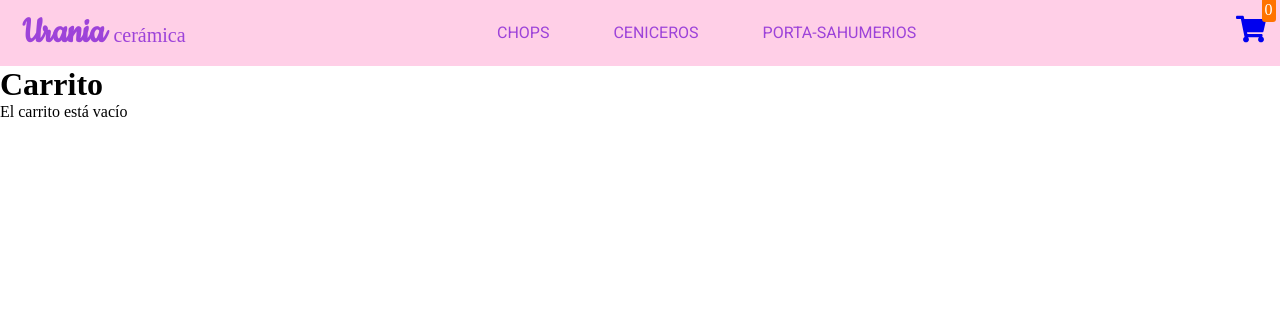
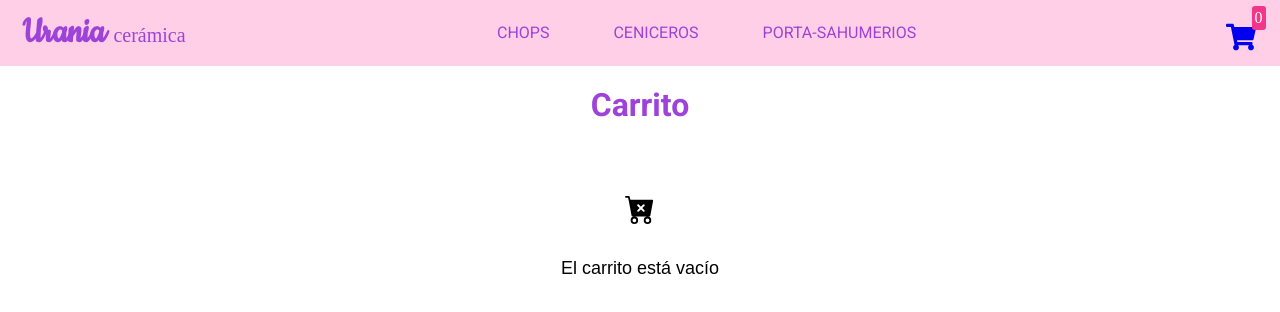
Before and after one commit to fedegomezc/e-commerce-urania, a React (Vite) app: page /cart in a window 1280 px wide. Shown: the top 312 px of the page. Built offline with nearby package versions, Linux system fonts and the light colour scheme.

Commit message:
add styles - styled components

```diff
--- a/src/components/Cart/Cart.jsx
+++ b/src/components/Cart/Cart.jsx
@@ -6,7 +6,7 @@ import { Link } from 'react-router-dom';
 import { setDoc, collection, doc, serverTimestamp, updateDoc, increment } from "firebase/firestore";
 import { db } from '../../utils/firebaseConfig';
 import Swal from 'sweetalert2';
-
+import {BsCartXFill} from 'react-icons/bs'
 
 const Cart = () => {
   const { cartList, deleteItem, removeList, total} = useContext(CartContext);
@@ -30,7 +30,7 @@ const Cart = () => {
       buyer: {
         name: "Leo Messi",
         email: "traemelacopa@messi.com",
-        phone: "123456789"
+        phone: "197819862022"
       },
       total: {total},
       items: itemsForDB,
@@ -60,13 +60,16 @@ const Cart = () => {
 
   return (
     <>
-      <h1>Carrito</h1>
+      <CartTitle>
+        <h1>Carrito</h1>
+      </CartTitle>
       <ul>
         {
           cartList.length === 0
-          ? <div>
+          ? <EmptyCart>
+              <BsCartXFill /> <br />
               <p>El carrito está vacío</p>
-            </div>
+            </EmptyCart>
           : <CartContainer>
               <Top>
                 <Link to='/'><TopButton>SEGUIR COMPRANDO</TopButton></Link>
@@ -80,13 +83,13 @@ const Cart = () => {
                         <div>
                         | <img src={item.image} alt={item.description} />
                         </div>
-                        <div>
+                        <ProductInfo>
                           <h3>{item.text}</h3>
                           <p>Cantidad: {item.quantityToAdd}</p>
                           <p>Precio: $ {item.price}</p>
-                          <p>Subtotal: $ {item.quantityToAdd * item.price}</p>
-                          <button onClick={() => deleteItem(item.id)}>Eliminar</button>
-                        </div>
+                          <h4>Subtotal: $ {item.quantityToAdd * item.price}</h4>
+                        </ProductInfo>
+                        <button onClick={() => deleteItem(item.id)}>Eliminar</button>
                       </Product>
                     )
                   )
@@ -108,25 +111,74 @@ export default Cart
 
 // Styled components
 
+const EmptyCart = styled.div`
+  display: flex;
+  flex-direction: column;
+  align-items: center;
+  padding: 50px;
+  font-size: 30px;
+
+  p {
+    font-family: sans-serif;
+    font-size: large;
+  }
+`
+
+const CartTitle = styled.div`
+  display: flex;
+  justify-content: center;
+  padding: 20px;
+
+  h1 {
+    font-family: 'Roboto', sans-serif;
+    color: #9d43d9;
+
+  }
+`
+
 const CartContainer = styled.section`
   display: flex;
   flex-direction: column;
-  margin: 0 auto;
   align-items: center;
   `
 
 const Top = styled.div`
+  display: flex;
+  flex-direction: row;
+  justify-content: space-around;
+  width: 100%
 
 `
 const TopButton = styled.button`
-  padding: 10px;
+padding: 15px 25px;
+  text-align: center;
+  font-size: 12px;
+  font-family: 'Roboto', sans-serif;
+  letter-spacing: 1px;
+  text-decoration: none;
+  color: #9d43d9;
+  background: transparent;
+  cursor: pointer;
+  transition: ease-out 0.5s;
+  border: 2px solid #9d43d9;
+  border-radius: 10px;
+  box-shadow: inset 0 0 0 0 #9d43d9;
+
+  :hover {
+  color: #eecbe3;
+  box-shadow: inset 0 -100px 0 0 #bc61f9;
+  }
+
+  :active {
+  transform: scale(0.9);
+  }
 
 `
 const Products = styled.div`
   display: flex;
   flex-direction: column;
-  margin: 0 auto;
-  max-width: 800px;
+  align-items: stretch;
+  width: 80%;
   padding: 20px;
   font-family: 'Roboto', sans-serif;
 `
@@ -137,31 +189,52 @@ const Product = styled.div`
 
   h3 {
     margin: 0 0 10px;
-    font-size: 20px;
+    font-size: 18px;
+    color: #9d43d9;
+  }
+
+  h4 {
+    padding-top: 5px;
+    text-align: center;
   }
 
   img {
     display: flex;
     margin: 0 auto;
-    width: 12rem;
+    width: 8rem;
     height: auto;
+    border-radius: 100px;
   }
 
   p {
     margin: 0;
+    font-size: 15px;
+    padding: 3px;
   }
 
   button {
-    background-color: #f44336;
-    border: 0;
-    color: #fff;
-    cursor: pointer;
-    display: block;
-    font-size: 16px;
-    margin: 20px auto 0;
-    padding: 10px;
-    width: 150px;
+  min-width: 130px;
+  height: 40px;
+  color: #f4368b;
+  padding: 5px 10px;
+  font-weight: bold;
+  cursor: pointer;
+  transition: all 0.3s ease;
+  position: relative;
+  display: inline-block;
+  outline: none;
+  border-radius: 5px;
+  border: 2px solid #f4368b;
+  background: #fff;
+
+  :hover {
+  background: #f4368b;
+  color: #fff
   }
+  }
+`
+const ProductInfo = styled.div`
+  width: 300px;
 `
 const Total = styled.div`
   /* estilos para la sección final */
--- a/src/components/Navbar/CartWidget.jsx
+++ b/src/components/Navbar/CartWidget.jsx
@@ -21,6 +21,8 @@ export default CartWidget;
 
 const CartIcon = styled.div`
     position: relative;
+    right: 10px;
+    top: 8px;
     font-size: 30px;
     padding: 8px;
     border-radius: 4px;
@@ -30,7 +32,7 @@ const CartAmount = styled.div`
     top: -8px;
     right: -2px;
     font-size: 16px;
-    background-color: #ff7300;
+    background-color: #f4368b;
     color: white;
     padding: 3px;
     border-radius: 3px;
```
